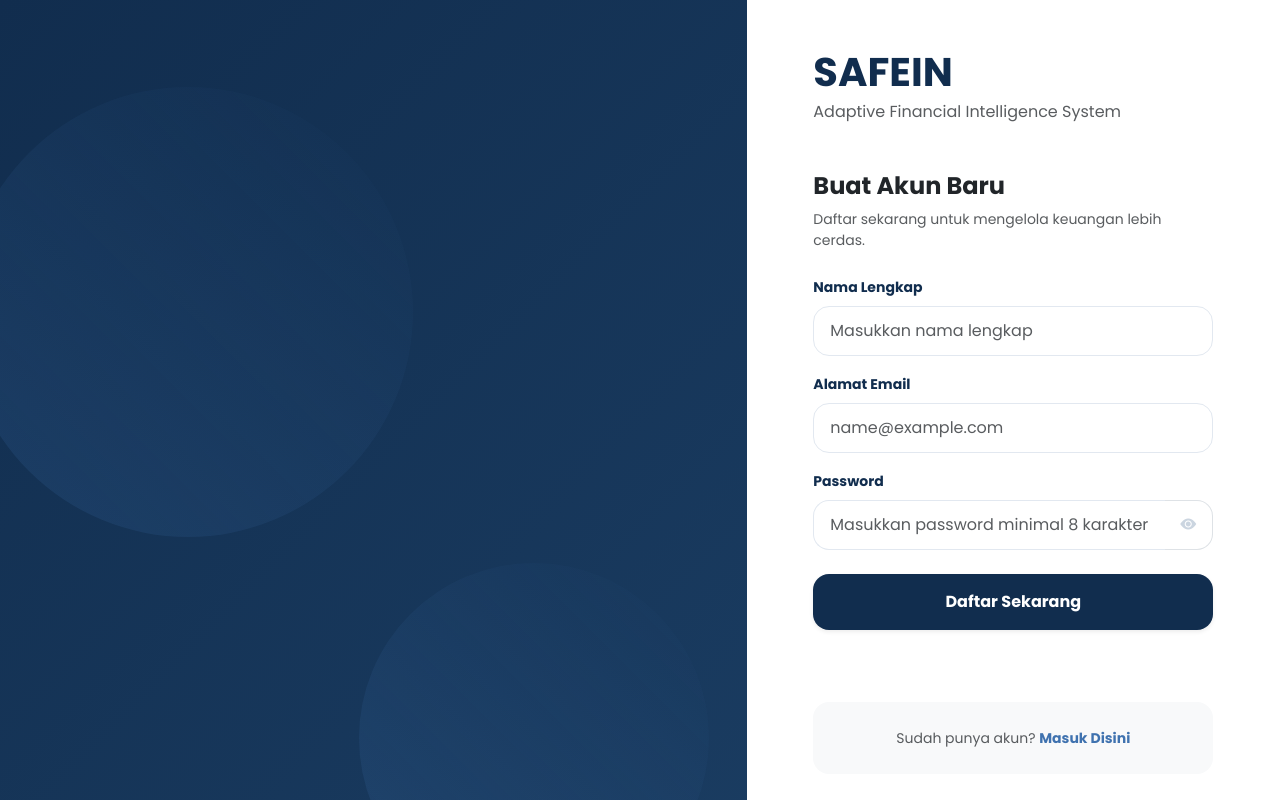
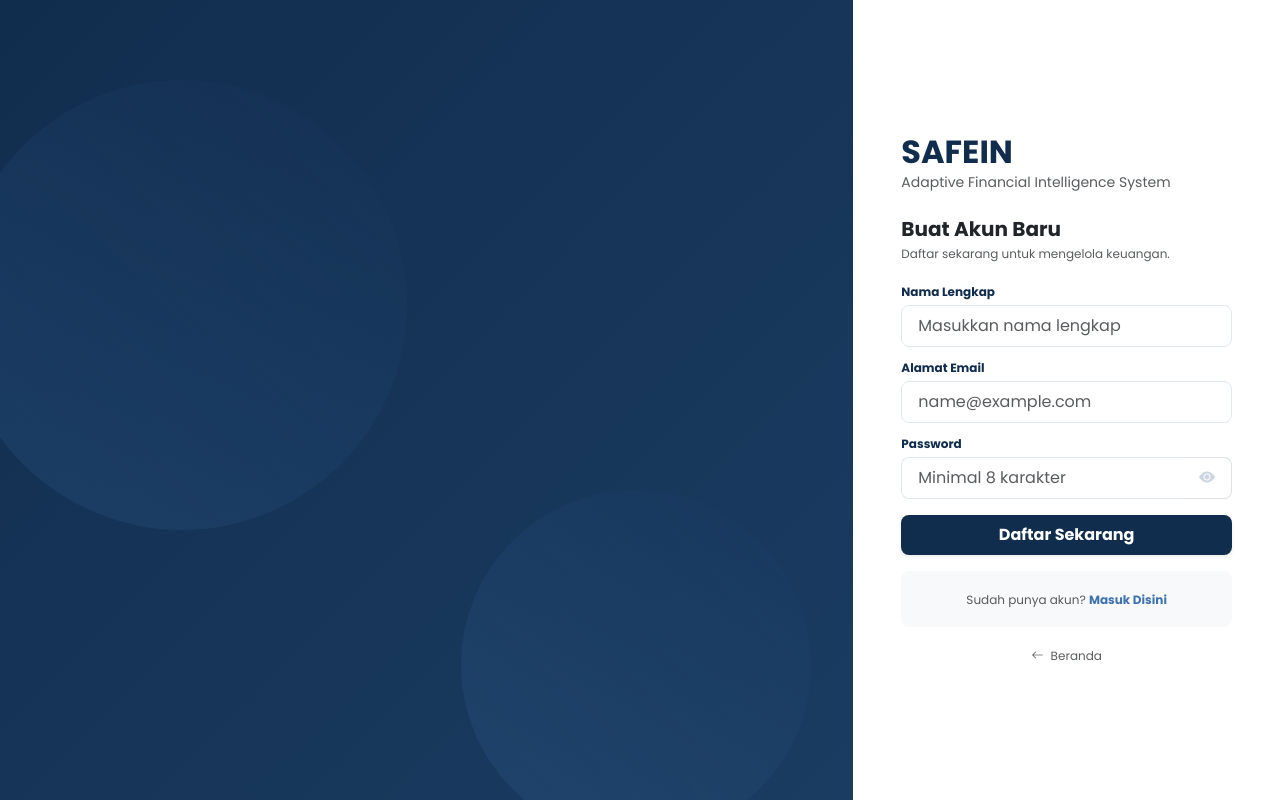
Before and after one commit to AuliaFitriNurAzizah/FE_SAFEIN, a React (Vite) app: page /register in a window 1280 px wide. Built offline with nearby package versions, Linux system fonts and the light colour scheme.

Commit message:
responsive layar 100%

```diff
--- a/src/index.css
+++ b/src/index.css
@@ -214,6 +214,10 @@ body {
 .dot-green { background: #27c93f; }
 
 /* Auth Pages Specific */
+.smaller {
+  font-size: 0.75rem !important;
+}
+
 .auth-card {
   border: none;
   border-radius: 24px;
@@ -236,11 +240,13 @@ body {
   background: linear-gradient(135deg, var(--safein-navy) 0%, #1a3c61 100%);
   position: relative;
   overflow: hidden;
+  min-height: 400px;
 }
 
 .branding-content {
   position: relative;
   z-index: 2;
+  width: 100%;
 }
 
 .branding-bg-shape {
@@ -248,6 +254,23 @@ body {
   background: linear-gradient(45deg, rgba(63, 114, 175, 0.2), transparent);
   border-radius: 50%;
   z-index: 1;
+}
+
+/* Responsive adjustments for branding shapes */
+@media (max-width: 1200px) {
+  .branding-bg-shape {
+    transform: scale(0.7);
+  }
+}
+
+@media (max-width: 992px) {
+  .branding-bg-shape {
+    display: none;
+  }
+  .branding-panel {
+    min-height: auto;
+    padding: 3rem 1.5rem !important;
+  }
 }
 
 .glass-pill {
@@ -261,3 +284,10 @@ body {
   font-size: 0.85rem;
   font-weight: 500;
 }
+
+/* Fluid Typography for display headers */
+@media (max-width: 1200px) {
+  .display-4 {
+    font-size: calc(1.5rem + 2vw);
+  }
+}
--- a/src/pages/Register.jsx
+++ b/src/pages/Register.jsx
@@ -38,36 +38,36 @@ function Register() {
   };
 
   return (
-    <div className="container-fluid vh-100 p-0 overflow-hidden">
+    <div className="container-fluid vh-100 p-0 overflow-hidden shadow-sm">
       <div className="row g-0 h-100">
         {/* Branding Section */}
-        <div className="col-lg-7 d-none d-lg-flex flex-column align-items-center justify-content-center branding-panel text-white p-5 overflow-hidden">
+        <div className="col-md-6 col-lg-7 col-xl-8 d-none d-md-flex flex-column align-items-center justify-content-center branding-panel text-white p-5">
           {/* Decorative Elements */}
-          <div className="branding-bg-shape animate-float" style={{ width: '450px', height: '450px', top: '10%', left: '-5%' }}></div>
-          <div className="branding-bg-shape animate-float-slow" style={{ width: '350px', height: '350px', bottom: '-5%', right: '5%' }}></div>
+          <div className="branding-bg-shape animate-float" style={{ width: '40vw', height: '40vw', maxWidth: '450px', maxHeight: '450px', top: '10%', left: '-5%' }}></div>
+          <div className="branding-bg-shape animate-float-slow" style={{ width: '30vw', height: '30vw', maxWidth: '350px', maxHeight: '350px', bottom: '-5%', right: '5%' }}></div>
 
-          <div className="branding-content text-center animate-fade-in-up" style={{ maxWidth: "520px" }}>
-            <div className="glass-pill mb-4 animate-float">
+          <div className="branding-content text-center animate-fade-in-up my-auto" style={{ maxWidth: "600px", position: "relative", zIndex: 3 }}>
+            <div className="glass-pill mb-3 animate-float">
                Start your journey today
             </div>
-            <h1 className="display-4 fw-bold mb-4 leading-tight">Keputusan Finansial yang Lebih Baik</h1>
-            <p className="lead mb-5 opacity-75">
-              Mulailah perjalanan finansial yang lebih cerdas bersama SAFEIN. Pahami pola keuanganmu dengan bantuan Artificial Intelligence yang adaptif.
+            <h1 className="display-4 fw-bold mb-3 leading-tight">Keputusan Finansial yang Lebih Baik</h1>
+            <p className="lead mb-4 opacity-75">
+              Mulailah perjalanan finansial yang lebih cerdas bersama SAFEIN. Pahami pola keuanganmu dengan bantuan AI yang adaptif.
             </p>
 
             <div className="row g-3 text-start">
               <div className="col-6">
-                <div className="glass-card p-3 rounded-4 h-100">
-                  <i className="bi bi-robot text-safein-accent fs-3 mb-2 d-block"></i>
-                  <h6 className="fw-bold mb-1">AI Personal</h6>
-                  <p className="smaller opacity-75 mb-0">Asisten keuangan pribadi dalam saku Anda.</p>
+                <div className="glass-card p-3 rounded-3 h-100">
+                  <i className="bi bi-robot text-safein-accent fs-4 mb-2 d-block"></i>
+                  <h6 className="fw-bold mb-1 smaller">AI Personal</h6>
+                  <p className="smaller opacity-75 mb-0">Asisten keuangan pribadi Anda.</p>
                 </div>
               </div>
               <div className="col-6">
-                <div className="glass-card p-3 rounded-4 h-100">
-                  <i className="bi bi-pie-chart-fill text-safein-accent fs-3 mb-2 d-block"></i>
-                  <h6 className="fw-bold mb-1">Visualisasi Cerdas</h6>
-                  <p className="smaller opacity-75 mb-0">Laporan mendalam yang mudah dipahami.</p>
+                <div className="glass-card p-3 rounded-3 h-100">
+                  <i className="bi bi-pie-chart-fill text-safein-accent fs-4 mb-2 d-block"></i>
+                  <h6 className="fw-bold mb-1 smaller">Visualisasi</h6>
+                  <p className="smaller opacity-75 mb-0">Laporan yang mudah dipahami.</p>
                 </div>
               </div>
             </div>
@@ -75,30 +75,30 @@ function Register() {
         </div>
 
         {/* Form Section */}
-        <div className="col-lg-5 d-flex align-items-center justify-content-center bg-white p-4 p-md-5 animate-fade-in-up">
+        <div className="col-12 col-md-6 col-lg-5 col-xl-4 d-flex flex-column align-items-center justify-content-center bg-white p-4 p-lg-5 animate-fade-in-up">
           <div style={{ maxWidth: "400px", width: "100%" }}>
-            <div className="text-center text-lg-start mb-5">
-              <h2 className="fw-bold text-safein-navy mb-1 fs-1">SAFEIN</h2>
-              <p className="text-muted">Adaptive Financial Intelligence System</p>
+            <div className="text-center text-md-start mb-4">
+              <h2 className="fw-bold text-safein-navy mb-0 fs-2">SAFEIN</h2>
+              <p className="text-muted small">Adaptive Financial Intelligence System</p>
             </div>
 
-            <div className="mb-4">
-              <h4 className="fw-bold text-dark mb-2">Buat Akun Baru</h4>
-              <p className="text-muted small">Daftar sekarang untuk mengelola keuangan lebih cerdas.</p>
+            <div className="mb-3">
+              <h5 className="fw-bold text-dark mb-1">Buat Akun Baru</h5>
+              <p className="text-muted smaller mb-0">Daftar sekarang untuk mengelola keuangan.</p>
             </div>
 
             {error && (
-              <div className="alert alert-danger border-0 small py-3 rounded-4 mb-4 animate-fade-in-up">
+              <div className="alert alert-danger border-0 small py-2 px-3 rounded-3 mb-3 animate-fade-in-up">
                 <i className="bi bi-exclamation-circle-fill me-2"></i> {error}
               </div>
             )}
 
             <form onSubmit={handleRegister}>
-              <div className="mb-3">
-                <label className="form-label small fw-bold text-safein-navy">Nama Lengkap</label>
+              <div className="mb-2">
+                <label className="form-label smaller fw-bold text-safein-navy mb-1">Nama Lengkap</label>
                 <input
                   type="text"
-                  className="form-control auth-input rounded-4"
+                  className="form-control auth-input rounded-3 py-2"
                   placeholder="Masukkan nama lengkap"
                   value={nama}
                   onChange={(e) => setNama(e.target.value)}
@@ -106,11 +106,11 @@ function Register() {
                 />
               </div>
 
-              <div className="mb-3">
-                <label className="form-label small fw-bold text-safein-navy">Alamat Email</label>
+              <div className="mb-2">
+                <label className="form-label smaller fw-bold text-safein-navy mb-1">Alamat Email</label>
                 <input
                   type="email"
-                  className="form-control auth-input rounded-4"
+                  className="form-control auth-input rounded-3 py-2"
                   placeholder="name@example.com"
                   value={email}
                   onChange={(e) => setEmail(e.target.value)}
@@ -118,19 +118,19 @@ function Register() {
                 />
               </div>
 
-              <div className="mb-4">
-                <label className="form-label small fw-bold text-safein-navy">Password</label>
+              <div className="mb-3">
+                <label className="form-label smaller fw-bold text-safein-navy mb-1">Password</label>
                 <div className="input-group">
                   <input
                     type={showPassword ? "text" : "password"}
-                    className="form-control auth-input rounded-start-4 border-end-0"
-                    placeholder="Masukkan password minimal 8 karakter"
+                    className="form-control auth-input rounded-start-3 border-end-0 py-2"
+                    placeholder="Minimal 8 karakter"
                     value={password}
                     onChange={(e) => setPassword(e.target.value)}
                     required
                   />
                   <span
-                    className="input-group-text bg-white border-start-0 rounded-end-4 px-3"
+                    className="input-group-text bg-white border-start-0 rounded-end-3 px-3 py-2"
                     style={{ cursor: "pointer", color: "#cbd5e0" }}
                     onClick={() => setShowPassword(!showPassword)}
                   >
@@ -140,29 +140,29 @@ function Register() {
               </div>
 
               <button
-                className="btn btn-safein w-100 py-3 rounded-4 fw-bold shadow-sm mb-4 pulse-button"
+                className="btn btn-safein w-100 py-2 rounded-3 fw-bold shadow-sm mb-3 pulse-button"
                 type="submit"
                 disabled={loading}
               >
                 {loading ? (
                   <>
                     <span className="spinner-border spinner-border-sm me-2"></span>
-                    Mendaftarkan...
+                    ...
                   </>
                 ) : "Daftar Sekarang"}
               </button>
             </form>
 
-            <div className="text-center mt-5 p-4 rounded-4 bg-light mb-4">
-              <span className="text-muted small">Sudah punya akun? </span>
-              <Link to="/login" className="text-safein-blue small text-decoration-none fw-bold">
+            <div className="text-center p-3 rounded-3 bg-light mb-3">
+              <span className="text-muted smaller">Sudah punya akun? </span>
+              <Link to="/login" className="text-safein-blue smaller text-decoration-none fw-bold">
                 Masuk Disini
               </Link>
             </div>
 
             <div className="text-center">
-              <Link to="/" className="text-muted small text-decoration-none hover-navy transition-all">
-                <i className="bi bi-arrow-left me-1"></i> Kembali ke Beranda
+              <Link to="/" className="text-muted smaller text-decoration-none hover-navy transition-all">
+                <i className="bi bi-arrow-left me-1"></i> Beranda
               </Link>
             </div>
           </div>
```
Also changed, not shown: src/pages/Login.jsx (+27 -30 lines), src/assets/Logo SAFEIN.png (added).
